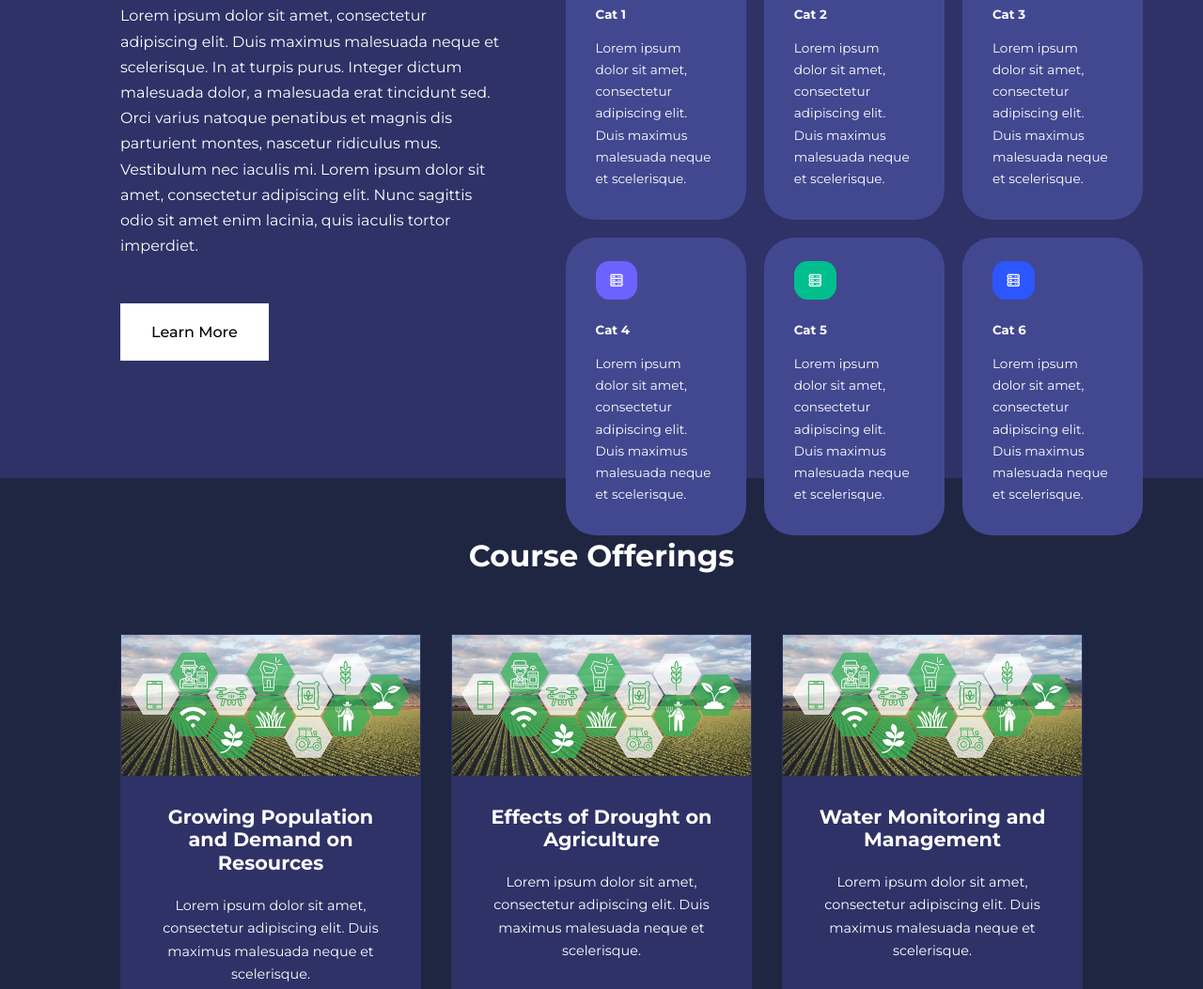
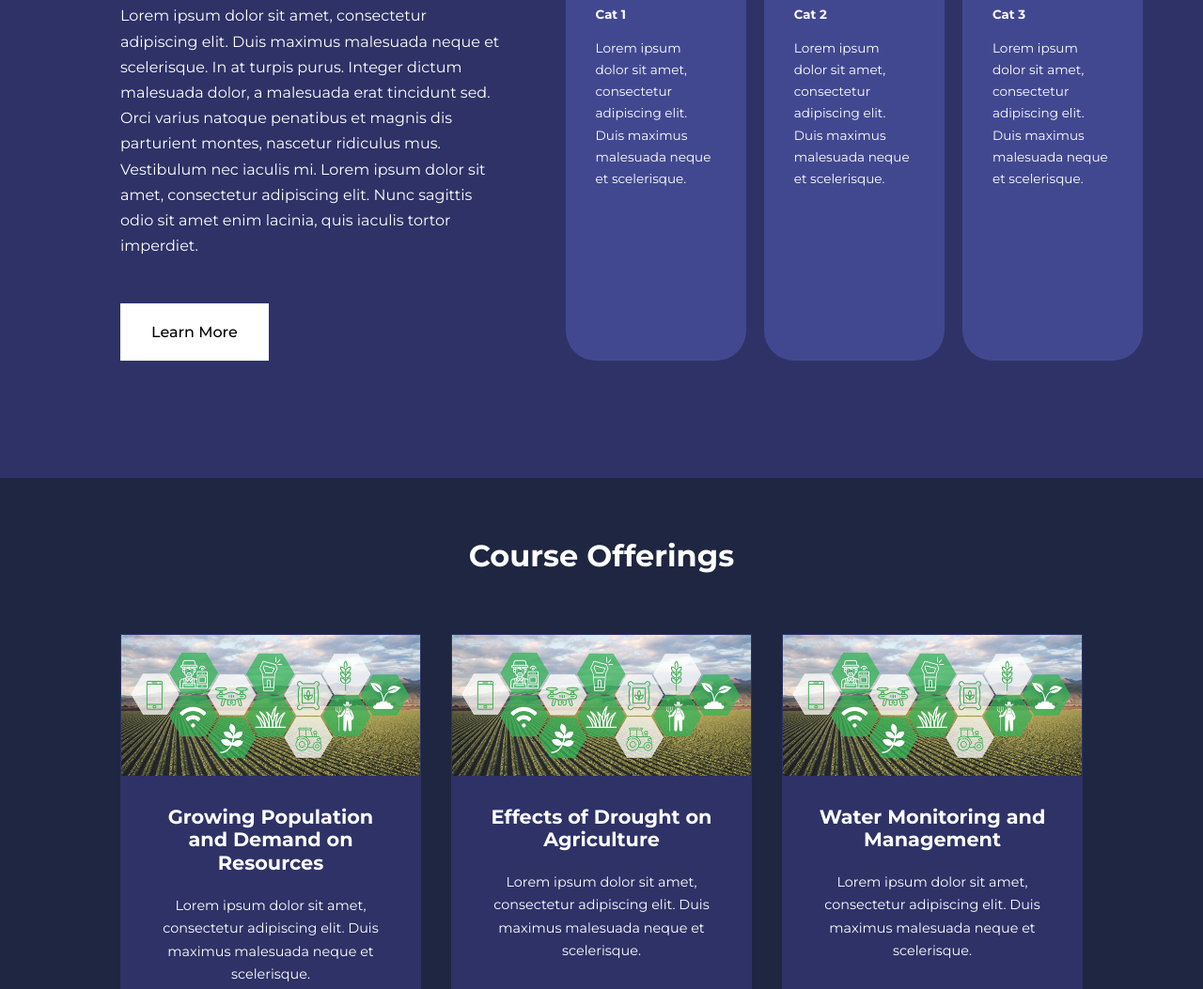
Before and after one commit to drummondsk/water-monitoring-module, a plain HTML site: page index.html in a window 1280 px wide. Shown: the part 835-1888 px from the top of the page at 94% size. Drawn offline with nearby package versions, Linux system fonts and the light colour scheme.

Commit message:
Update index.html

```diff
--- a/index.html
+++ b/index.html
@@ -69,7 +69,7 @@
                     Vestibulum nec iaculis mi. Lorem ipsum dolor sit amet, consectetur adipiscing elit.
                     Nunc sagittis odio sit amet enim lacinia, quis iaculis tortor imperdiet.
                 </p>
-                <a href="#" class="btn">Learn More</a>
+                <a href="courses.html" class="btn">Learn More</a>
             </div>
 
             <div class="categories__right">
@@ -103,35 +103,6 @@
                     </p>
                 </article>
 
-                <article class="category">
-                    <span class="category__icon">
-                        <i class="uil uil-server"></i>
-                    </span>
-                    <h5>Cat 4</h5>
-                    <p>
-                        Lorem ipsum dolor sit amet, consectetur adipiscing elit. Duis maximus malesuada neque et scelerisque.
-                    </p>
-                </article>
-
-                <article class="category">
-                    <span class="category__icon">
-                        <i class="uil uil-server"></i>
-                    </span>
-                    <h5>Cat 5</h5>
-                    <p>
-                        Lorem ipsum dolor sit amet, consectetur adipiscing elit. Duis maximus malesuada neque et scelerisque.
-                    </p>
-                </article>
-
-                <article class="category">
-                    <span class="category__icon">
-                        <i class="uil uil-server"></i>
-                    </span>
-                    <h5>Cat 6</h5>
-                    <p>
-                        Lorem ipsum dolor sit amet, consectetur adipiscing elit. Duis maximus malesuada neque et scelerisque.
-                    </p>
-                </article>
             </div>
         </div>
     </section>
@@ -149,7 +120,7 @@
                     <p>
                         Lorem ipsum dolor sit amet, consectetur adipiscing elit. Duis maximus malesuada neque et scelerisque.
                     </p>
-                    <a href="courses.html" class="btn btn-primary">Learn More</a>
+                    <a href="./courses/introduction/introduction_course_page1.html" class="btn btn-primary">Learn More</a>
                 </div>
             </article>
 
```
